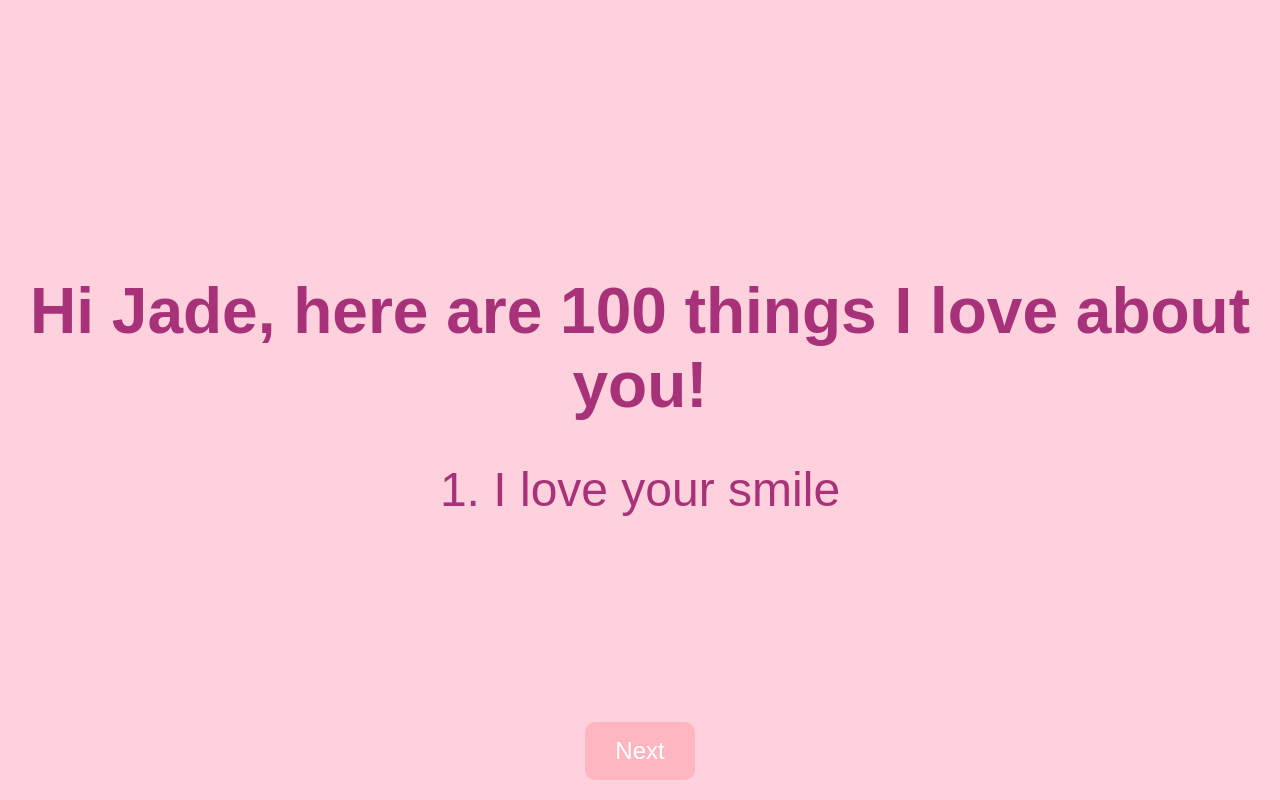
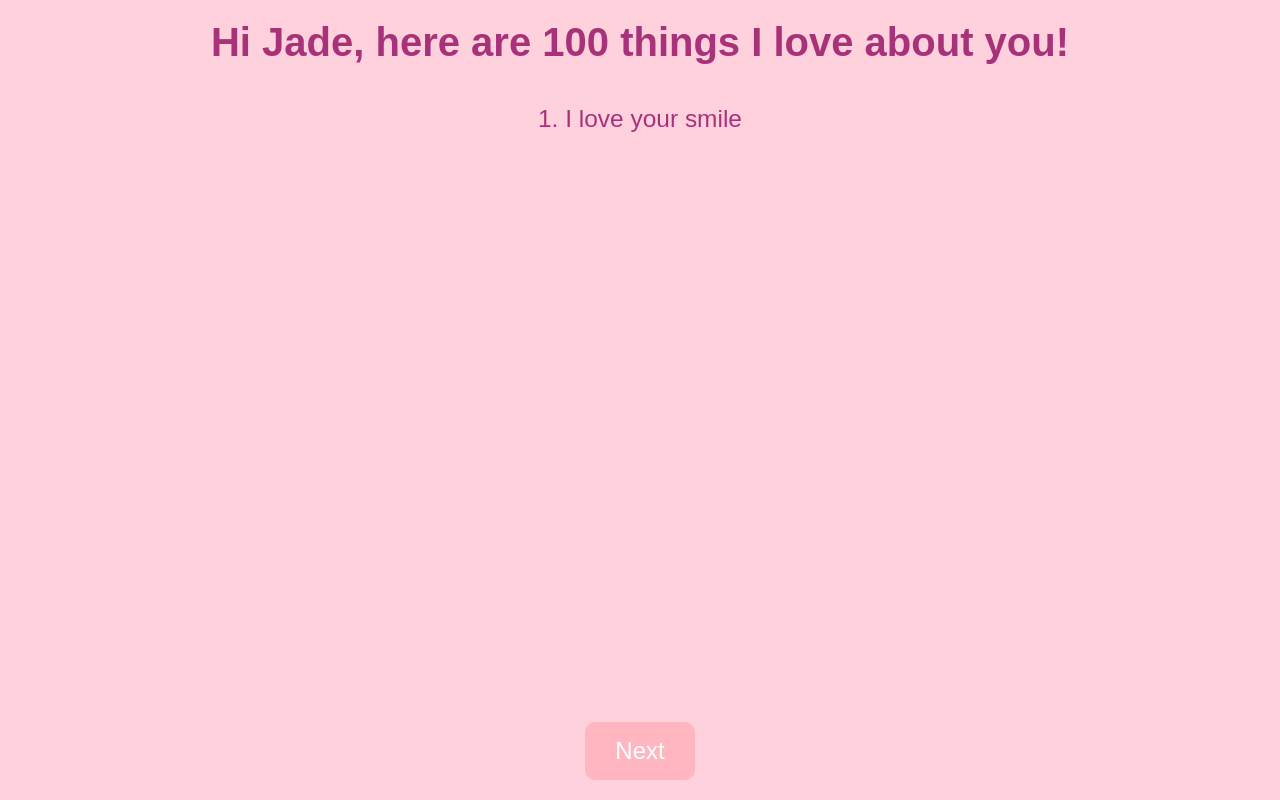
Before and after one commit to Mozzer2310/100-things-i-love, a plain HTML site: page index.html in a window 1280 px wide. Drawn offline with Linux system fonts and the light colour scheme.

Commit message:
Styling changes

```diff
--- a/index.html
+++ b/index.html
@@ -8,7 +8,7 @@
         body {
             display: flex;
             flex-direction: column;
-            justify-content: center;
+            justify-content: flex-start;
             align-items: center;
             height: 100vh;
             margin: 0;
@@ -17,7 +17,7 @@
             position: relative;
         }
         #header {
-            font-size: 4rem;
+            font-size: 2.5rem;
             font-weight: bold;
             text-align: center;
             margin-top: 0;
@@ -26,7 +26,7 @@
             color: #a83279;
         }
         #text {
-            font-size: 3rem;
+            font-size:1.53rem;
             text-align: center;
             margin-bottom: 30px;
             color: #a83279;
```
